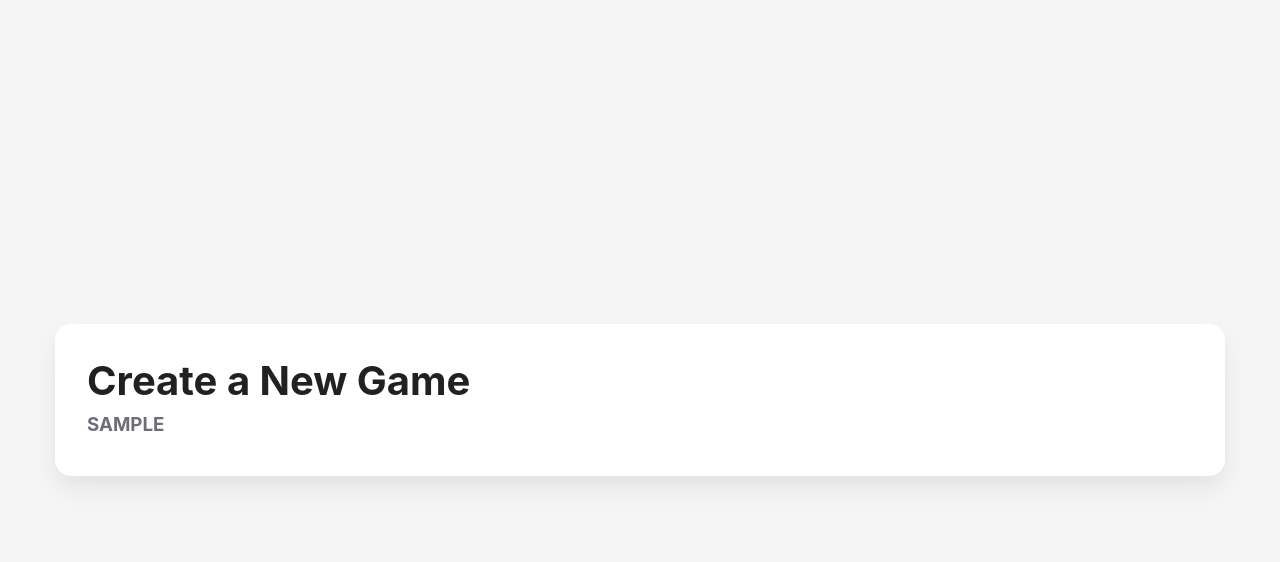
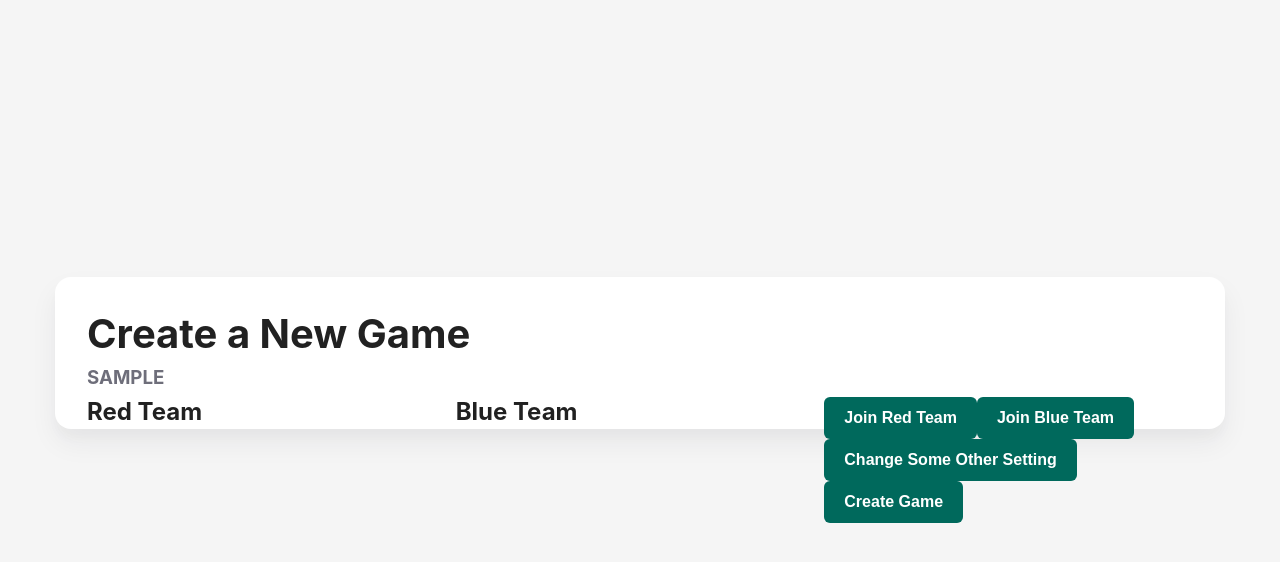
Before and after one commit to nchaloult/codenames, a React (Create React App) app in the folder client/: page / in a window 1280 px wide. Both pictures are taken after typing "Sample" into the empty fields and a click on the button "Play". Shown: the top 562 px of the page. Built offline with nearby package versions, Linux system fonts and the light colour scheme.

Commit message:
client: throw in some incomplete ideas for the /create screen's layout

```diff
--- a/client/src/screens/CreateGameScreen.tsx
+++ b/client/src/screens/CreateGameScreen.tsx
@@ -29,6 +29,18 @@ const CreateGameScreen: React.FC<Props> = (props: Props) => {
       <div className="card">
         <h1>Create a New Game</h1>
         <h3>{props.gameID.toUpperCase()}</h3>
+        <div className="col-3">
+          <h2>Red Team</h2>
+        </div>
+        <div className="col-3">
+          <h2>Blue Team</h2>
+        </div>
+        <div className="col-3">
+          <button type="button">Join Red Team</button>
+          <button type="button">Join Blue Team</button>
+          <button type="button">Change Some Other Setting</button>
+          <button type="button">Create Game</button>
+        </div>
       </div>
     </div>
   );
```
